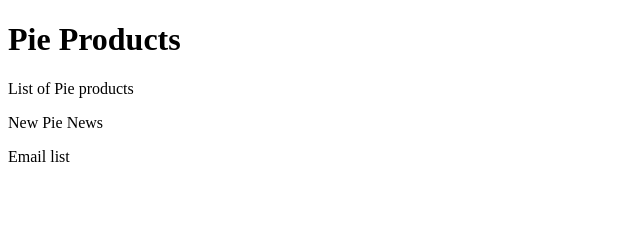
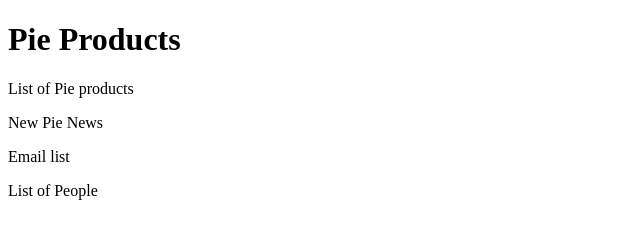
Before and after one commit to ncind/com.pie.demo, a plain HTML site: page WebContent/index.html in a window 1280 px wide. Shown: the whole page, without its empty margins (0-640 px from the left). Drawn offline with Linux system fonts and the light colour scheme.

Commit message:
finished list
finished coding for V2.0

```diff
--- a/WebContent/index.html
+++ b/WebContent/index.html
@@ -13,5 +13,6 @@
 
 
 <p> Email list</p>
+<p>List of People</p>
 </body>
 </html>
```
